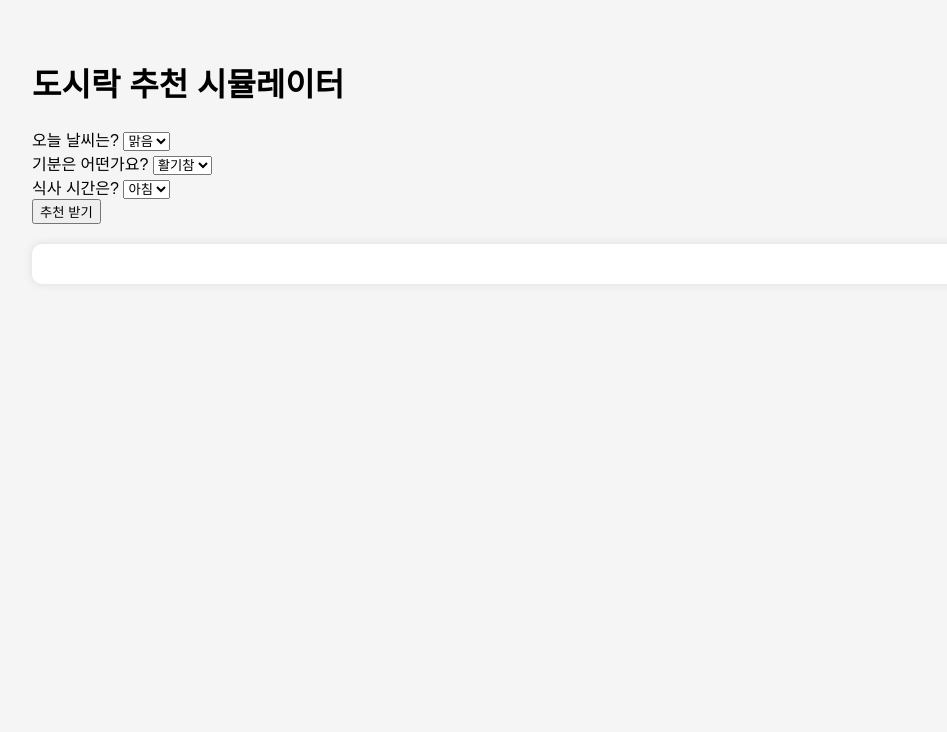
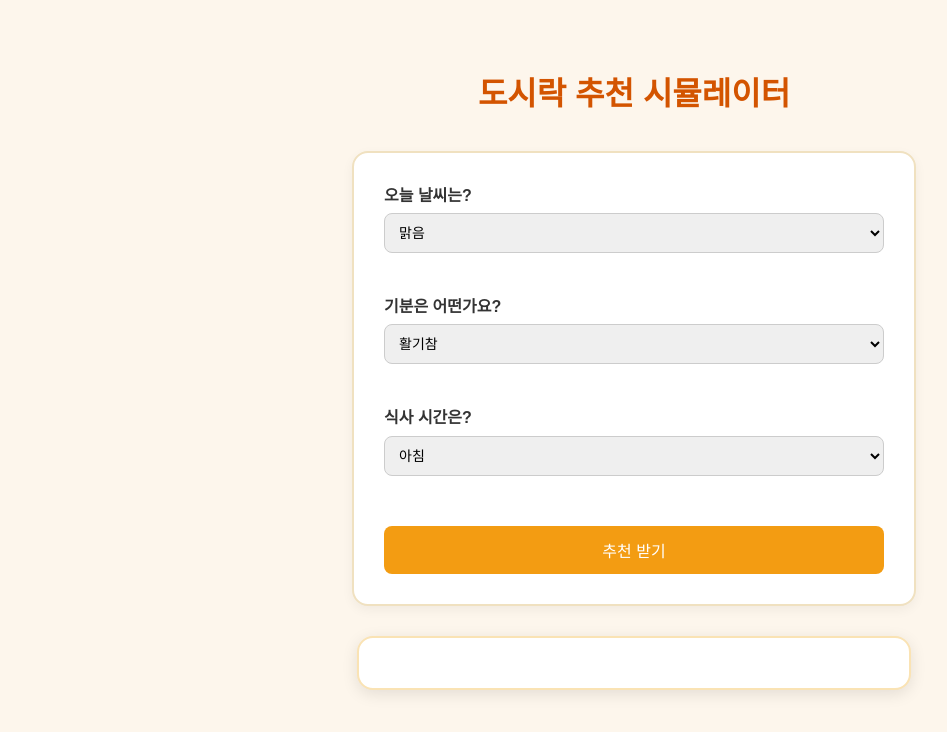
Before and after one commit to JOEUNSEONN/bigdata_bentomood1, a plain HTML site: page index.html in a window 1280 px wide. Shown: the whole page, without its empty margins (6-953 px from the left). Drawn offline with Linux system fonts and the light colour scheme.

Commit message:
Add files via upload

```diff
--- a/style.css
+++ b/style.css
@@ -1,16 +1,78 @@
+/* 전체 배경 및 폰트 스타일 */
 body {
-  font-family: sans-serif;
-  padding: 30px;
-  background-color: #f5f5f5;
+  font-family: 'Pretendard', sans-serif;
+  background-color: #fdf6ec;
+  color: #333;
+  padding: 40px;
+  line-height: 1.6;
 }
 
-form {
-  margin-bottom: 20px;
+/* 제목 */
+h1 {
+  text-align: center;
+  color: #d35400;
+  margin-bottom: 30px;
 }
 
+/* 폼 스타일 */
+form {
+  background: #ffffff;
+  border: 2px solid #f0e1c0;
+  border-radius: 16px;
+  padding: 30px;
+  max-width: 500px;
+  margin: 0 auto 30px;
+  box-shadow: 0 4px 12px rgba(0,0,0,0.05);
+}
+
+label {
+  display: block;
+  margin-bottom: 15px;
+  font-weight: bold;
+}
+
+select {
+  width: 100%;
+  padding: 10px;
+  border-radius: 8px;
+  border: 1px solid #ccc;
+  margin-top: 5px;
+  font-size: 14px;
+}
+
+/* 추천 버튼 */
+button {
+  background-color: #f39c12;
+  color: white;
+  padding: 12px 20px;
+  border: none;
+  border-radius: 8px;
+  cursor: pointer;
+  font-size: 16px;
+  width: 100%;
+  margin-top: 10px;
+}
+
+button:hover {
+  background-color: #e67e22;
+}
+
+/* 결과 출력 카드 */
 #result {
-  background-color: white;
-  padding: 20px;
-  border-radius: 10px;
-  box-shadow: 0 0 10px rgba(0,0,0,0.1);
+  max-width: 500px;
+  margin: 0 auto;
+  background-color: #ffffff;
+  border-radius: 16px;
+  padding: 25px;
+  box-shadow: 0 4px 16px rgba(0,0,0,0.1);
+  border: 2px solid #fae3b4;
 }
+
+#result h2 {
+  color: #e67e22;
+  margin-top: 0;
+}
+
+#result p {
+  margin: 8px 0;
+}
```
